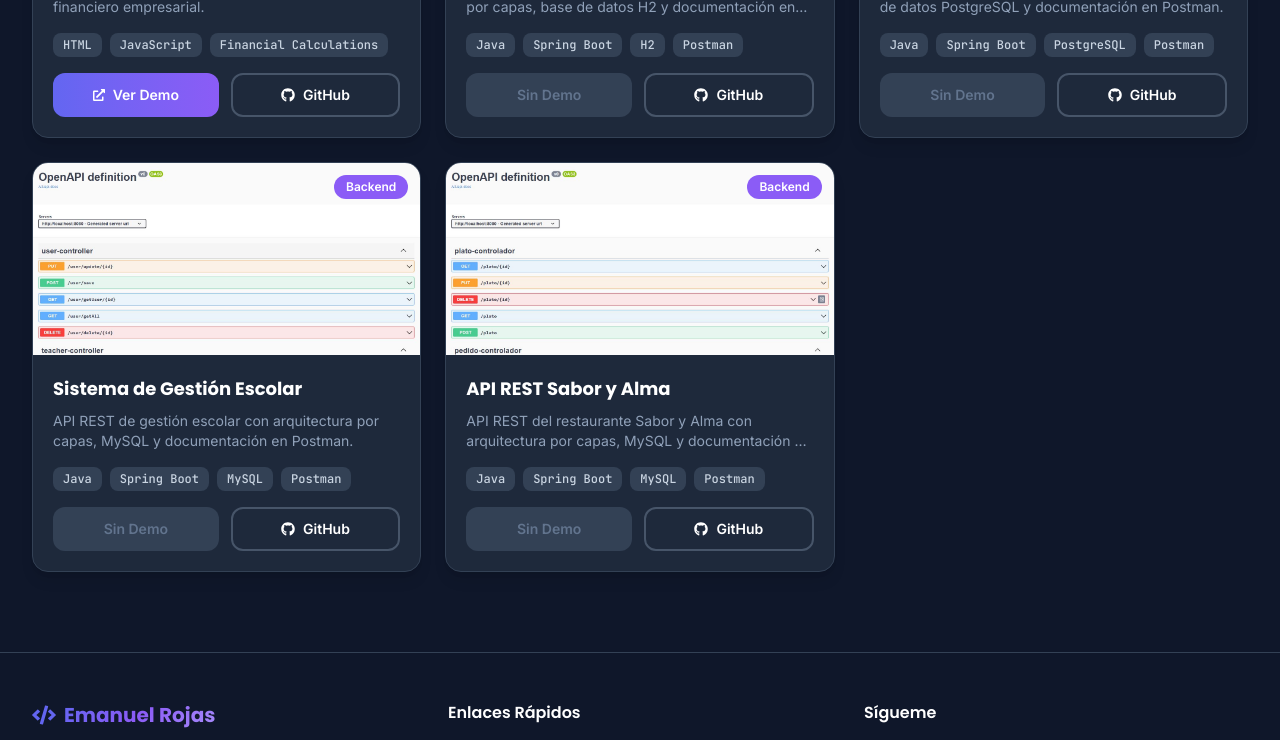
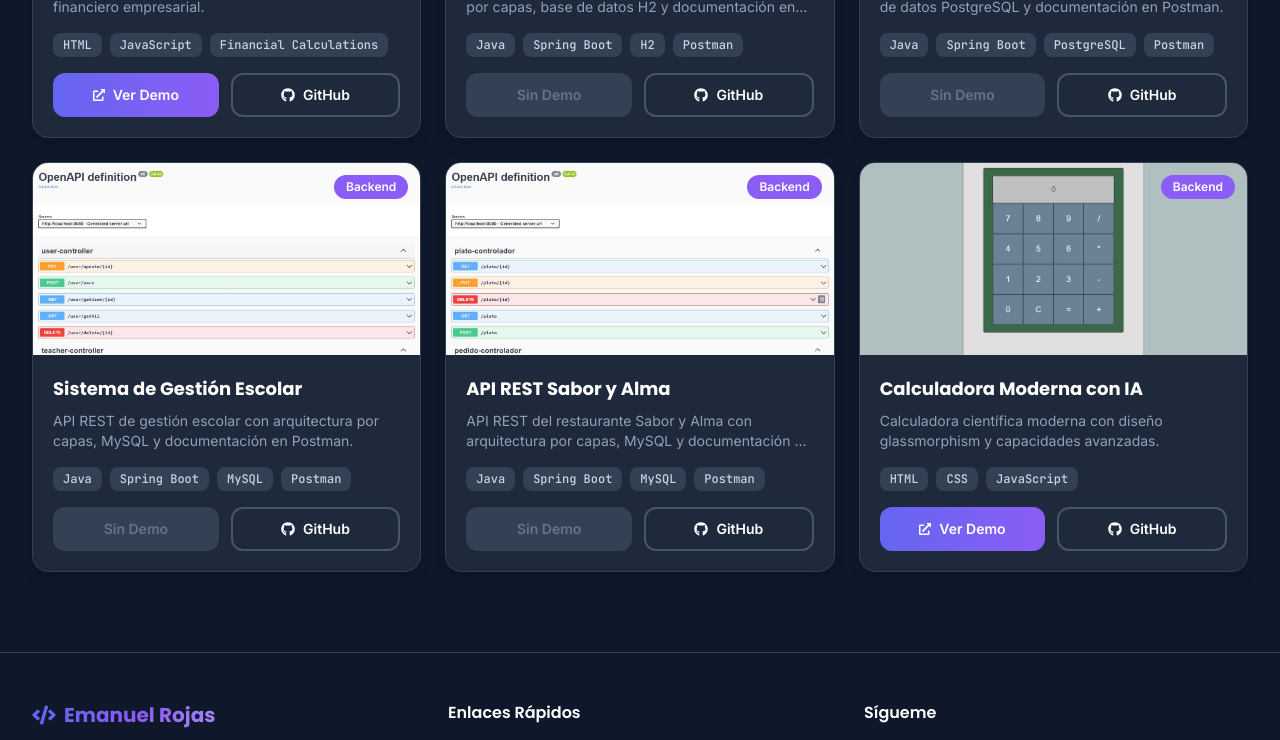
Before and after one commit to Emanuel1522/portafolio, a React (Vite) app: page /projects in a window 1280 px wide. Shown: the part 1494-2234 px from the top of the page. Built offline with nearby package versions, Linux system fonts and the light colour scheme.

Commit message:
se actualiza proyectos y conocimientos

```diff
--- a/src/components/ProjectsGrid.jsx
+++ b/src/components/ProjectsGrid.jsx
@@ -15,6 +15,7 @@ export default function ProjectsGrid() {
         { id: 'all', label: t.all },
         { id: 'frontend', label: t.frontend },
         { id: 'backend', label: t.backend },
+        { id: 'ai', label: t.ai },
     ];
 
     const filtered = filter === 'all'
--- a/src/components/TechStack.jsx
+++ b/src/components/TechStack.jsx
@@ -13,6 +13,7 @@ export default function TechStack() {
         frontend: t.frontend,
         backend: t.backend,
         databases: t.databases,
+        ai: t.ai,
         tools: t.tools,
     };
 
--- a/src/data/projects.js
+++ b/src/data/projects.js
@@ -133,4 +133,17 @@ export const projects = [
         github: 'https://github.com/Emanuel1522/proyecto-final-backend',
         image: '/projects/restaurante-backend.JPG',
     },
+    // ── AI Projects ──
+    {
+        id: 12,
+        titleEs: 'Calculadora Moderna con IA',
+        titleEn: 'Modern AI Calculator',
+        descEs: 'Calculadora científica moderna con diseño glassmorphism y capacidades avanzadas.',
+        descEn: 'Modern scientific calculator with glassmorphism design and advanced capabilities.',
+        techs: ['HTML', 'CSS', 'JavaScript'],
+        category: 'ai',
+        demo: 'https://calculadora-moderna-five.vercel.app',
+        github: null,
+        image: '/projects/calculator.JPG',
+    },
 ];
--- a/src/data/skills.js
+++ b/src/data/skills.js
@@ -1,10 +1,11 @@
 import {
     FaHtml5, FaCss3Alt, FaJs, FaReact, FaBootstrap,
-    FaJava, FaGitAlt, FaGithub,
+    FaJava, FaGitAlt, FaGithub, FaRocket, FaRobot,
 } from 'react-icons/fa';
 import {
     SiSpringboot, SiMysql, SiPostgresql, SiPostman,
     SiSwagger, SiVercel, SiReactrouter, SiJson,
+    SiGooglegemini, SiAnthropic, SiGoogle,
 } from 'react-icons/si';
 import { DiScrum } from 'react-icons/di';
 
@@ -34,6 +35,15 @@ export const skillCategories = [
         ],
     },
     {
+        id: 'ai',
+        skills: [
+            { name: 'Gemini', icon: SiGooglegemini, color: '#8E75B2' },
+            { name: 'NotebookLM', icon: SiGoogle, color: '#4285F4' },
+            { name: 'Antigravity', icon: FaRocket, color: '#FF0000' },
+            { name: 'Claude', icon: SiAnthropic, color: '#D97757' },
+        ],
+    },
+    {
         id: 'tools',
         skills: [
             { name: 'Git', icon: FaGitAlt, color: '#F05032' },
--- a/src/data/translations.js
+++ b/src/data/translations.js
@@ -23,6 +23,7 @@ export const translations = {
             frontend: 'Frontend',
             backend: 'Backend',
             databases: 'Bases de Datos',
+            ai: 'Inteligencia Artificial',
             tools: 'Herramientas',
         },
         projects: {
@@ -31,6 +32,7 @@ export const translations = {
             all: 'Todos',
             frontend: 'Frontend',
             backend: 'Backend',
+            ai: 'IA',
             viewDemo: 'Ver Demo',
             viewGithub: 'GitHub',
             noDemo: 'Sin Demo',
@@ -87,6 +89,7 @@ export const translations = {
             frontend: 'Frontend',
             backend: 'Backend',
             databases: 'Databases',
+            ai: 'Artificial Intelligence',
             tools: 'Tools & Others',
         },
         projects: {
@@ -95,6 +98,7 @@ export const translations = {
             all: 'All',
             frontend: 'Frontend',
             backend: 'Backend',
+            ai: 'AI',
             viewDemo: 'View Demo',
             viewGithub: 'GitHub',
             noDemo: 'No Demo',
```
